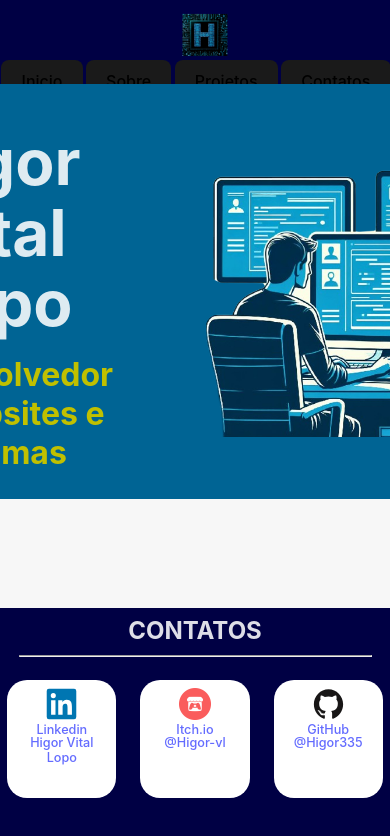
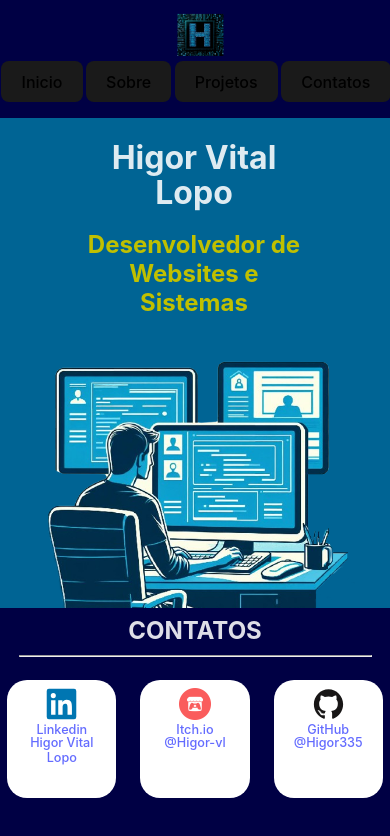
Before and after one commit to Higor335/Portfolio, a React (Vite) app in the folder Portfolio/: page / in a window 390 px wide. Shown: the top 836 px of the page. Built offline with nearby package versions, Linux system fonts and the light colour scheme.

Commit message:
feat: :lipstick: atualiza estilo da aba inicio

```diff
--- a/Portfolio/src/styles/Header.scss
+++ b/Portfolio/src/styles/Header.scss
@@ -42,8 +42,8 @@ header {
       .logo {
         height: 5vh;
         margin-top: 25px;
-        margin-bottom: -30px;
-        margin-left: 50%;
+        margin-bottom: -29px;
+        margin-left: 40%;
         transform: translate(-50%,-50%);
         border-radius: 0;
       }
--- a/Portfolio/src/styles/Inicio.scss
+++ b/Portfolio/src/styles/Inicio.scss
@@ -1,6 +1,7 @@
 .inicio{
     position: fixed;
     width: 100%;
+    height: 67vh;
     top: 10vh;
     left: 0;
     background-color: #006494;
@@ -28,3 +29,31 @@
         width: 20em;
     }
 }
+
+@media (max-width: 700px) {
+
+    .inicio {
+        top: 14vh;
+        display: block;
+        align-items: center;
+        justify-content: center;
+
+        .perfil {
+            align-items: center;
+            justify-content: center;
+            margin-left: 20%;
+        }
+
+        .perfil .nome {
+            font-size: 2em; /* Reduzindo o tamanho da fonte */
+            text-align: center; /* Centralizando o texto */
+            margin-bottom: 0; /* Removendo o ajuste negativo */
+        }
+
+        .perfil .cargo {
+            font-size: 1.5em; /* Reduzindo o tamanho da fonte */
+            text-align: center; /* Centralizando o texto */
+        }
+    }
+
+}
```
